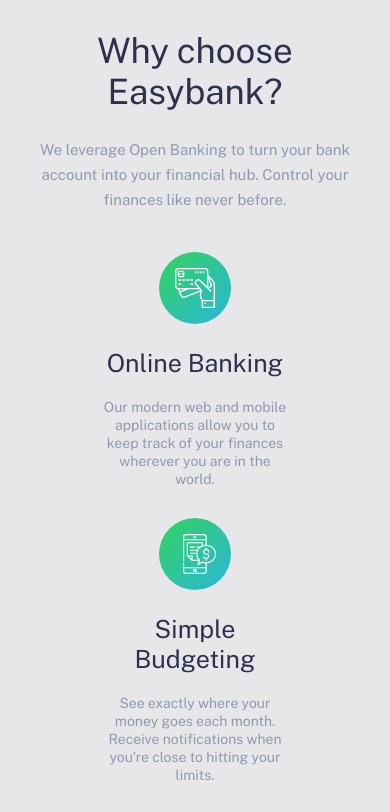
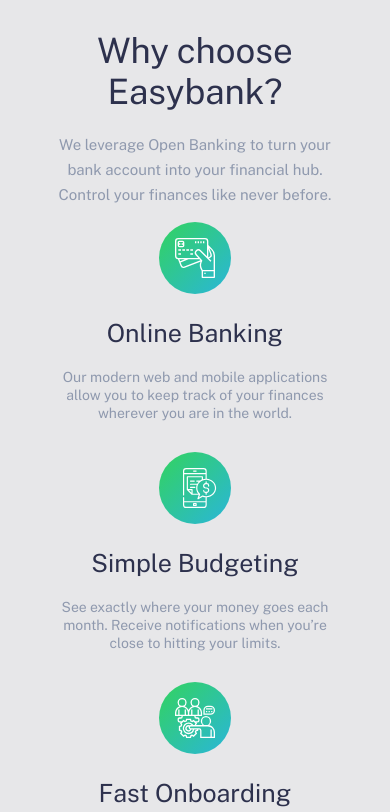
Before and after one commit to ElvaTecnologies/Elva-Frontend-React-SCSS--Training_Josiah, a React (Create React App) app: page / in a window 390 px wide. Shown: the part 900-1712 px from the top of the page. Built offline with nearby package versions, Linux system fonts and the light colour scheme.

Commit message:
margin fix

```diff
--- a/src/App.scss
+++ b/src/App.scss
@@ -146,24 +146,33 @@
           p {
             line-height: 18px;
             // border: solid;
-            margin: 0;
+            // margin: 0;
           }
         }
       }
     }
 
+
+  }
+
   @media (max-width: 425px) {
     text-align: center;
     padding: 80px 10px;
+    display: flex;
 
     p {
       width: 100%;
+      max-width: 300px;
+      margin: 0 auto;
     }
 
     .box-flex {
       .card-flex {
         width: 100%;
-          // border: solid;
+
+        .card {
+          width: 100%;
+        }
 
         p {
           line-height: 25px;
@@ -172,8 +181,6 @@
         }
       }
     }
-    }
-
   }
 }
 
```
Lines whose indentation alone changed are shown as unchanged.
